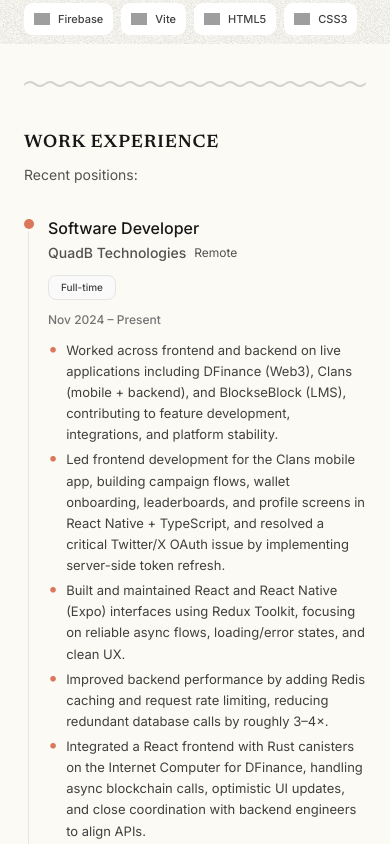
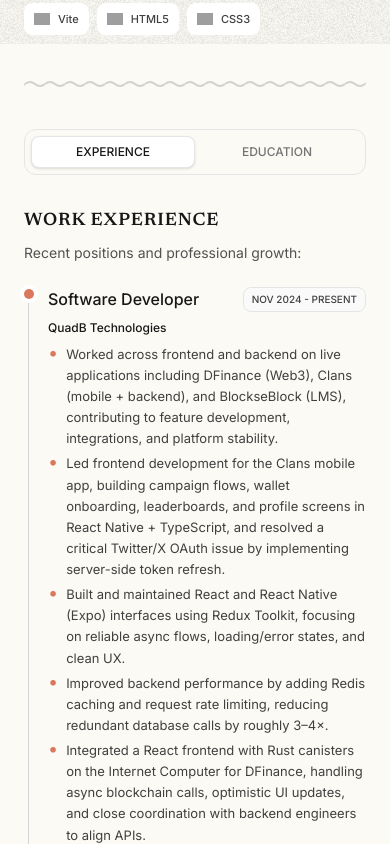
Before and after one commit to vaibhavmali-git/portfolio, a Next.js app: page / in a window 390 px wide. Shown: the part 800-1644 px from the top of the page. Built offline with nearby package versions, Linux system fonts and the light colour scheme; grey boxes are pictures that could not be loaded.

Commit message:
feat: redesign Experience section with tabs and refined timeline layout style: optimize Education cards for mobile responsiveness and unify grid layout

```diff
--- a/components/Education.tsx
+++ b/components/Education.tsx
@@ -1,31 +1,45 @@
-import React from 'react';
-import { education } from '@/data/education';
+import React from "react";
+import { education } from "@/data/education";
 
 export function Education() {
   return (
     <section id="education" className="space-y-6 scroll-mt-20">
       <div className="space-y-2">
-        <h2 className="font-semibold text-neutral-500 dark:text-neutral-400 uppercase tracking-wider">EDUCATION</h2>
-        <p className="text-neutral-700 dark:text-neutral-300 text-sm">
+        <h2 className="font-semibold text-neutral-900 dark:text-neutral-200 uppercase tracking-wider font-serif text-lg">
+          EDUCATION
+        </h2>
+
+        <p className="text-neutral-600 dark:text-neutral-400 text-sm">
           My educational background and qualifications:
         </p>
       </div>
 
-      <div className="grid grid-cols-1 md:grid-cols-2 gap-6">
+      <div className="grid grid-cols-1 gap-4 sm:gap-6">
         {education.map((edu) => (
-          <div key={edu.id} className="p-5 bg-white dark:bg-neutral-800 border border-neutral-200 dark:border-neutral-700 rounded-lg hover:border-neutral-300 dark:hover:border-neutral-600 hover:shadow-sm dark:hover:shadow-neutral-900/50 transition-all">
-            <div className="flex items-start gap-3 mb-3">
+          <div
+            key={edu.id}
+            className="p-4 sm:p-5 bg-white dark:bg-neutral-800 border border-neutral-200 dark:border-neutral-700 rounded-xl hover:border-neutral-300 dark:hover:border-neutral-600 shadow-sm"
+          >
+            <div className="flex items-start gap-3 mb-2 sm:mb-3">
               <div className="flex-1">
-                <h3 className="font-semibold text-neutral-900 dark:text-neutral-100">{edu.degree}</h3>
-                <p className="text-sm text-neutral-600 dark:text-neutral-400 mt-1">{edu.institution}</p>
+                <h3 className="font-medium text-neutral-900 dark:text-neutral-100 text-sm sm:text-base">
+                  {edu.degree}
+                </h3>
+
+                <p className="text-xs sm:text-sm text-neutral-600 dark:text-neutral-400 mt-0.5 sm:mt-1">
+                  {edu.institution}
+                </p>
               </div>
             </div>
 
-            <div className="space-y-3">
+            <div className="space-y-2 sm:space-y-3">
               <div className="flex items-center justify-between">
-                <p className="text-sm text-neutral-500 dark:text-neutral-500">- {edu.period}</p>
+                <p className="text-xs sm:text-sm text-neutral-500 dark:text-neutral-500">
+                  - {edu.period}
+                </p>
+
                 {edu.cgpa && (
-                  <span className="px-3 py-1 bg-neutral-100 dark:bg-neutral-700 text-neutral-700 dark:text-neutral-300 text-xs font-medium rounded-full">
+                  <span className="px-2 sm:px-3 py-0.5 sm:py-1 text-neutral-500 dark:text-neutral-400 bg-neutral-100 dark:bg-neutral-700/30 sm:text-xs font-medium rounded-md">
                     CGPA: {edu.cgpa}
                   </span>
                 )}
--- a/components/Experience.tsx
+++ b/components/Experience.tsx
@@ -1,21 +1,87 @@
-import React from 'react';
-import { experiences } from '@/data/experiences';
-import { ExperienceCard } from './ui/ExperienceCard';
+"use client";
+import React, { useState } from "react";
+import { motion } from "framer-motion";
+import { experiences } from "@/data/experiences";
+import { ExperienceCard } from "./ui/ExperienceCard";
+import { Education } from "./Education";
 
 export function Experience() {
+  const [activeTab, setActiveTab] = useState<"experience" | "education">(
+    "experience",
+  );
+
+  const tabs = [
+    { id: "experience", label: "Experience" },
+    { id: "education", label: "Education" },
+  ] as const;
+
   return (
-    <section id="experience" className="space-y-6 scroll-mt-20">
-      <div className="space-y-2">
-        <h2 className="font-semibold text-neutral-900 dark:text-neutral-200 uppercase tracking-wider font-serif text-lg">WORK EXPERIENCE</h2>
-        <p className="text-neutral-600 dark:text-neutral-400 text-sm">
-          Recent positions:
-        </p>
+    <section id="experience" className="space-y-8 scroll-mt-20">
+      <div className="w-full">
+        <div className="flex w-full p-1.5 bg-[#FBFAF4] dark:bg-neutral-800 border border-neutral-200 dark:border-neutral-700 rounded-xl backdrop-blur-sm">
+          {tabs.map((tab) => (
+            <button
+              key={tab.id}
+              onClick={() => setActiveTab(tab.id)}
+              className={`
+                relative flex-1 py-2 text-xs sm:text-sm font-medium rounded-lg transition-colors duration-200 z-10 outline-none cursor-pointer text-center uppercase
+                ${
+                  activeTab === tab.id
+                    ? "text-neutral-900 dark:text-neutral-100"
+                    : "text-neutral-500 dark:text-neutral-400 hover:text-neutral-700 dark:hover:text-neutral-300"
+                }
+              `}
+            >
+              {activeTab === tab.id && (
+                <motion.div
+                  layoutId="active-tab-bg"
+                  className="absolute inset-0 bg-white dark:bg-neutral-700/40 rounded-lg shadow-sm border border-neutral-200 dark:border-neutral-600/40"
+                  transition={{ type: "spring", stiffness: 300, damping: 30 }}
+                  style={{ zIndex: -1 }}
+                />
+              )}
+              {tab.label}
+            </button>
+          ))}
+        </div>
       </div>
 
-      <div className="mt-8">
-        {experiences.map((exp) => (
-          <ExperienceCard key={exp.id} experience={exp} />
-        ))}
+      <div>
+        {activeTab === "experience" ? (
+          <motion.div
+            key="experience"
+            initial={{ opacity: 0, y: 10 }}
+            animate={{ opacity: 1, y: 0 }}
+            exit={{ opacity: 0, y: -10 }}
+            transition={{ duration: 0.2 }}
+            className="space-y-4"
+          >
+            <div className="space-y-2 mb-6">
+              <h2 className="font-semibold text-neutral-900 dark:text-neutral-200 uppercase tracking-wider font-serif text-lg">
+                WORK EXPERIENCE
+              </h2>
+              <p className="text-neutral-600 dark:text-neutral-400 text-sm">
+                Recent positions and professional growth:
+              </p>
+            </div>
+
+            <div>
+              {experiences.map((exp) => (
+                <ExperienceCard key={exp.id} experience={exp} />
+              ))}
+            </div>
+          </motion.div>
+        ) : (
+          <motion.div
+            key="education"
+            initial={{ opacity: 0, y: 10 }}
+            animate={{ opacity: 1, y: 0 }}
+            exit={{ opacity: 0, y: -10 }}
+            transition={{ duration: 0.2 }}
+          >
+            <Education />
+          </motion.div>
+        )}
       </div>
     </section>
   );
--- a/components/ui/ExperienceCard.tsx
+++ b/components/ui/ExperienceCard.tsx
@@ -1,7 +1,6 @@
 "use client";
-import React from 'react';
-import { Experience } from '@/types';
-import { TypeBadge } from './TypeBadge';
+import React from "react";
+import { Experience } from "@/types";
 
 interface ExperienceCardProps {
   experience: Experience;
@@ -9,37 +8,32 @@ interface ExperienceCardProps {
 
 export function ExperienceCard({ experience }: ExperienceCardProps) {
   return (
-    <div className="relative pl-6 sm:pl-8 pb-10 sm:pb-12 last:pb-0">
-      <div className="absolute left-0 sm:left-1 top-0.5 sm:top-1 w-2.5 h-2.5 sm:w-3 sm:h-3 bg-[#db775b] rounded-full"></div>
+    <div className="relative pl-6 sm:pl-8 pb-10 sm:pb-12 last:pb-0 group">
+      <div className="absolute left-0 sm:left-1 top-0.5 sm:top-1 w-2.5 h-2.5 sm:w-3 sm:h-3 bg-[#db775b] rounded-full ring-4 ring-white dark:ring-neutral-700" />
 
-      <div className="absolute left-[4px] sm:left-[8.5px] top-3.5 sm:top-4 bottom-0 w-px sm:w-0.5 bg-neutral-200 dark:bg-neutral-700 last:hidden"></div>
+      <div className="absolute left-[4px] sm:left-[8.5px] top-4 sm:top-5 bottom-0 w-px sm:w-0.5 bg-neutral-300 dark:bg-neutral-700 group-last:hidden"></div>
 
-      <div className="space-y-3 sm:space-y-4">
-        <div className="flex flex-col sm:flex-row sm:items-start justify-between gap-2 sm:gap-3">
-          <div>
-            <h3 className="text-base sm:text-base font-medium text-neutral-900 dark:text-neutral-100 leading-snug">
-              {experience.role}
-            </h3>
-            <div className="flex flex-wrap items-center gap-x-2 gap-y-1 text-neutral-600 dark:text-neutral-400 mt-1">
-              <span className="text-sm sm:text-base font-medium">{experience.company}</span>
-              <span className="hidden sm:inline text-neutral-400 dark:text-neutral-600">•</span>
-              <span className="text-xs sm:text-sm">{experience.location}</span>
-            </div>
-          </div>
+      <div className="space-y-2">
+        <div className="flex flex-wrap items-center justify-between gap-x-2 gap-y-1">
+          <h3 className="text-base sm:text-lg font-medium text-neutral-900 dark:text-neutral-200 leading-snug">
+            {experience.role}
+          </h3>
 
-          <div className="w-fit">
-            <TypeBadge type={experience.type} />
-          </div>
+          <span className="inline-flex items-center px-2 py-1 text-[10px] sm:text-[11px] font-medium rounded-[0.5rem] border uppercase bg-neutral-50 text-neutral-700 border-neutral-200 dark:bg-neutral-800 dark:text-neutral-300 dark:border-neutral-700">
+            {experience.period}
+          </span>
         </div>
 
-        <p className="text-xs sm:text-sm font-medium text-neutral-500 dark:text-neutral-500">
-          {experience.period}
-        </p>
+        <div className="text-xs sm:text-sm font-medium text-neutral-900 dark:text-neutral-200">
+          {experience.company}
+        </div>
 
-        <ul className="space-y-1 text-[13px] sm:text-sm text-neutral-700 dark:text-neutral-300">
+        <ul className="space-y-1 text-[13px] sm:text-sm text-neutral-700 dark:text-neutral-300 mt-2">
           {experience.highlights.map((highlight, idx) => (
             <li key={idx} className="flex gap-2 leading-relaxed">
-              <span className="text-[#db775b] flex-shrink-0 -mt-[5px] sm:-mt-[2px] text-lg sm:text-base">•</span>
+              <span className="text-[#db775b] flex-shrink-0 -mt-[5px] sm:-mt-[2px] text-lg sm:text-base">
+                •
+              </span>
               <span>{highlight}</span>
             </li>
           ))}
--- a/components/ui/ProjectCard.tsx
+++ b/components/ui/ProjectCard.tsx
@@ -16,7 +16,7 @@ export function ProjectCard({ project }: ProjectCardProps) {
     .map((point) => (point.endsWith(".") ? point : `${point}.`));
 
   return (
-    <div className="group bg-white dark:bg-[#1a1a1a] border border-neutral-200 dark:border-[rgb(48,48,48)] rounded-2xl overflow-hidden transition-all duration-300 flex flex-col h-full shadow-sm">
+    <div className="group bg-white dark:bg-neutral-800 border border-neutral-200 dark:border-neutral-700 rounded-2xl overflow-hidden transition-all duration-300 flex flex-col h-full shadow-sm">
       {project.thumbnail && (
         <div className="p-4 sm:p-5 pb-0 sm:pb-0">
           <div className="relative w-full aspect-video rounded-lg overflow-hidden bg-neutral-100 dark:bg-neutral-800 border border-neutral-200 dark:border-[rgb(60,60,60)]">
@@ -89,7 +89,7 @@ export function ProjectCard({ project }: ProjectCardProps) {
             {techStack.map((tech, index) => (
               <span
                 key={index}
-                className="px-1.5 py-0.5 sm:px-2 sm:py-1 text-[10px] sm:text-[11px] font-medium rounded-md text-neutral-500 dark:text-neutral-400 bg-neutral-100 dark:bg-neutral-700/30"
+                className="px-1.5 py-0.5 sm:px-2 sm:py-1 text-[9px] sm:text-[10px] font-medium rounded-md text-neutral-500 dark:text-neutral-400 bg-neutral-100 dark:bg-neutral-700/30 uppercase"
               >
                 {tech}
               </span>
--- a/data/experiences.ts
+++ b/data/experiences.ts
@@ -6,7 +6,7 @@ export const experiences: Experience[] = [
     role: "Software Developer",
     company: "QuadB Technologies",
     location: "Remote",
-    period: "Nov 2024 – Present",
+    period: "Nov 2024 - Present",
     type: "Full-time",
     highlights: [
       "Worked across frontend and backend on live applications including DFinance (Web3), Clans (mobile + backend), and BlockseBlock (LMS), contributing to feature development, integrations, and platform stability.",
--- a/data/techStack.tsx
+++ b/data/techStack.tsx
@@ -23,10 +23,7 @@ export const techStack: TechStackItem[] = [
     name: "TypeScript",
     icon: <TechIcon src="https://cdn.jsdelivr.net/gh/devicons/devicon/icons/typescript/typescript-original.svg" alt="TypeScript" />
   },
-  {
-    name: "JavaScript",
-    icon: <TechIcon src="https://cdn.jsdelivr.net/gh/devicons/devicon/icons/javascript/javascript-original.svg" alt="JavaScript" />
-  },
+
   {
     name: "Tailwind",
     icon: <TechIcon src="https://cdn.jsdelivr.net/gh/devicons/devicon@latest/icons/tailwindcss/tailwindcss-original.svg" alt="Tailwind CSS" />
```
Also changed, not shown: app/layout.tsx (+2 -5 lines), data/socialLinks.tsx (+6 -6 lines).
